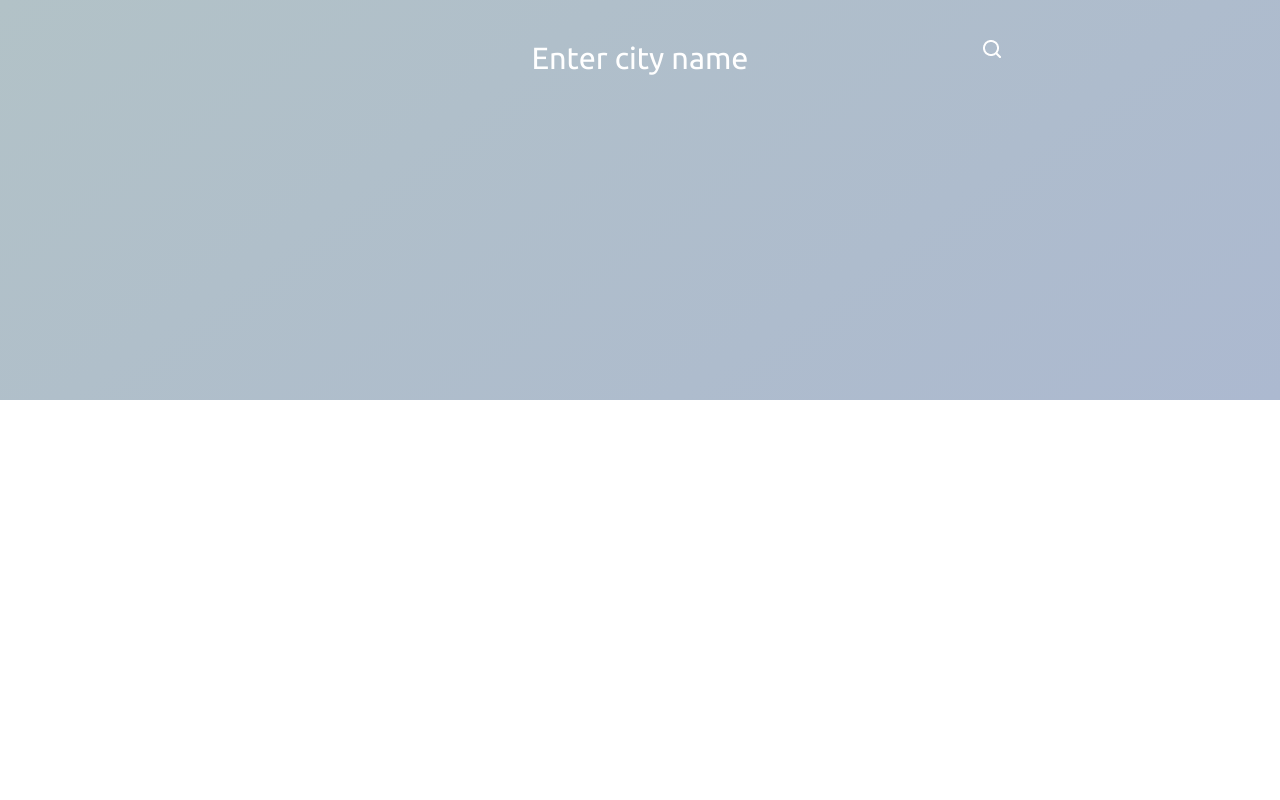
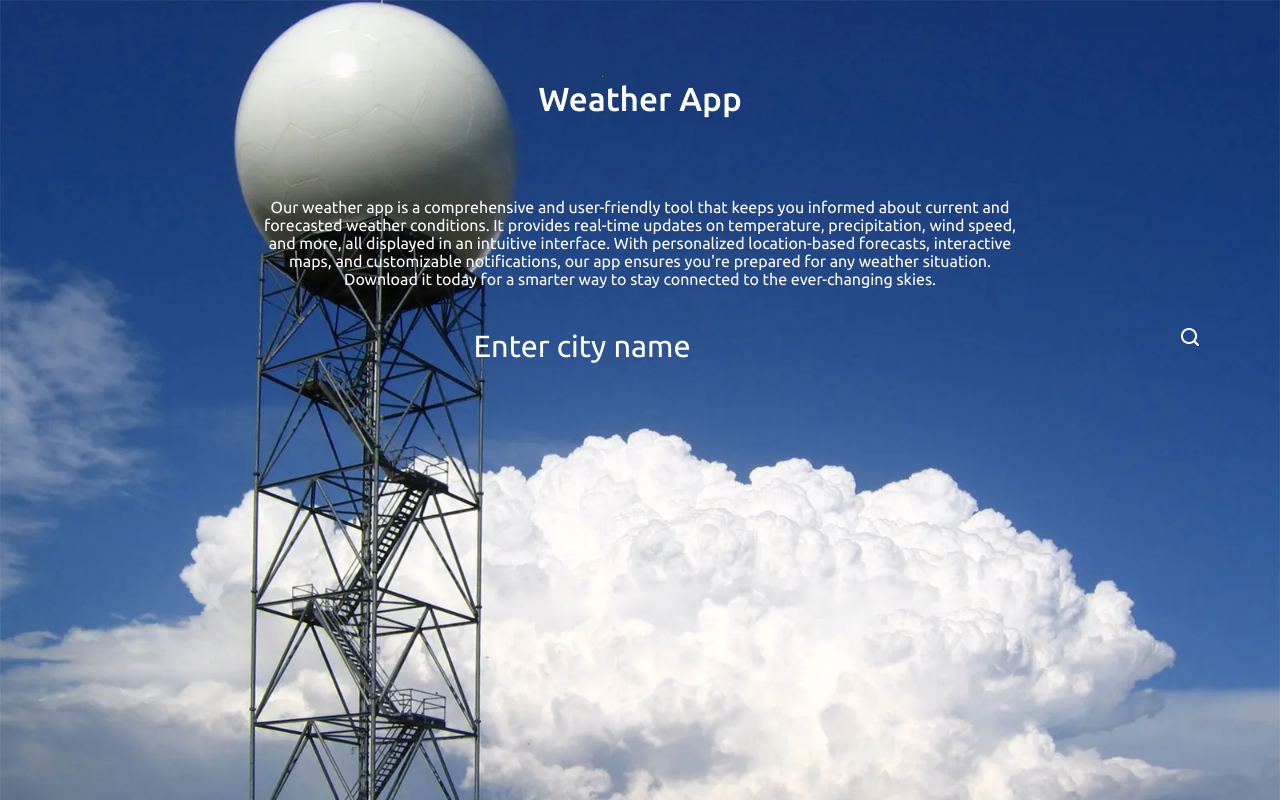
Before and after one commit to xant3r0/vueWeather, a Vue app: page / in a window 1280 px wide. Built offline with nearby package versions, Linux system fonts and the light colour scheme.

Commit message:
Added new features

```diff
--- a/src/components/Current.vue
+++ b/src/components/Current.vue
@@ -1,9 +1,20 @@
 <template>
+<div v-if="isResponse !== true" id="start">
+    <h1 id="title">Weather App</h1>
+    <p id="desc">Our weather app is a comprehensive and user-friendly tool that keeps you informed about current and forecasted weather conditions. It provides real-time updates on temperature, precipitation, wind speed, and more, all displayed in an intuitive interface. With personalized location-based forecasts, interactive maps, and customizable notifications, our app ensures you're prepared for any weather situation. Download it today for a smarter way to stay connected to the ever-changing skies.</p>
+    <div id="container">
+        <button @click="getData" id="Search" for="City">
+            <img v-bind:src="require('../assets/Search.png')" alt="">
+        </button>
+        <input id="City" type="text" v-model="currentInputCity" :placeholder="placeholder">
+    </div>
+</div>
+<div v-if="isResponse === true">
     <div id="current">
         <div id="norm" v-if="clouds < 30 && currentTemp > 18 && currentState !== 'Mist'">
             <button @click="getData" id="Search" for="City">
-                <img v-bind:src="require('../assets/Search.png')" alt="">
-            </button>
+            <img v-bind:src="require('../assets/Search.png')" alt="">
+        </button>
             <div id="data">
                 <input id="City" type="text" v-model="currentInputCity" :placeholder="placeholder">
                 <h1 v-if="isResponse === true">{{ currentTemp }} °</h1>
@@ -56,6 +67,7 @@
             <div class="gol"></div>
         </div>
     </div>
+</div>
     <div v-if="isResponse === true">
         <div id="forecast-data">
             <h2>Today</h2>
@@ -74,7 +86,7 @@
                 <img v-bind:src="require('../assets/RainySun.png')" v-else-if="isResponse === true && data.data.forecast.forecastday[0].hour[0].condition.text === 'Light rain shower'">
                 <img v-bind:src="require('../assets/HeavyRain.png')" v-else-if="isResponse === true && data.data.forecast.forecastday[0].hour[0].condition.text === 'Thundery outbreaks possible'">
                 <img v-bind:src="require('../assets/RainySun.png')" v-else-if="isResponse === true && data.data.forecast.forecastday[0].hour[0].condition.text === 'Moderate or heavy rain shower'">
-                <img v-bind:src="require('../assets/RainySun.png')" v-else-if="isResponse === true && data.data.forecast.forecastday[0].hour[0].condition.text === 'Mist'">
+                <img v-bind:src="require('../assets/Cloudy.png')" v-else-if="isResponse === true && data.data.forecast.forecastday[0].hour[0].condition.text === 'Overcast' || data.data.forecast.forecastday[0].hour[0].condition.text === 'Cloudy'">
                 <p>{{ hoursForecast[0] }}:00</p>
             </div>
                 <div  class="forecast">
@@ -90,6 +102,7 @@
                     <img v-bind:src="require('../assets/HeavyRain.png')" v-else-if="isResponse === true && data.data.forecast.forecastday[0].hour[1].condition.text === 'Thundery outbreaks possible'">
                     <img v-bind:src="require('../assets/RainySun.png')" v-else-if="isResponse === true && data.data.forecast.forecastday[0].hour[1].condition.text === 'Moderate or heavy rain shower'">
                     <img v-bind:src="require('../assets/RainySun.png')" v-else-if="isResponse === true && data.data.forecast.forecastday[0].hour[1].condition.text === 'Mist'">
+                    <img v-bind:src="require('../assets/Cloudy.png')" v-else-if="isResponse === true && data.data.forecast.forecastday[0].hour[0].condition.text === 'Overcast' || data.data.forecast.forecastday[0].hour[1].condition.text === 'Cloudy'">
                     <p>{{ hoursForecast[1] }}:00</p>
             </div>
             <div  class="forecast">
@@ -105,6 +118,7 @@
                     <img v-bind:src="require('../assets/HeavyRain.png')" v-else-if="isResponse === true && data.data.forecast.forecastday[0].hour[2].condition.text === 'Thundery outbreaks possible'">
                 <img v-bind:src="require('../assets/RainySun.png')" v-else-if="isResponse === true && data.data.forecast.forecastday[0].hour[2].condition.text === 'Moderate or heavy rain shower'">
                 <img v-bind:src="require('../assets/RainySun.png')" v-else-if="isResponse === true && data.data.forecast.forecastday[0].hour[2].condition.text === 'Mist'">
+                <img v-bind:src="require('../assets/Cloudy.png')" v-else-if="isResponse === true && data.data.forecast.forecastday[0].hour[0].condition.text === 'Overcast' || data.data.forecast.forecastday[0].hour[2].condition.text === 'Cloudy'">
                     <p>{{ hoursForecast[2] }}:00</p>
             </div>
             <div  class="forecast">
@@ -120,6 +134,7 @@
                     <img v-bind:src="require('../assets/HeavyRain.png')" v-else-if="isResponse === true && data.data.forecast.forecastday[0].hour[3].condition.text === 'Thundery outbreaks possible'">
                 <img v-bind:src="require('../assets/RainySun.png')" v-else-if="isResponse === true && data.data.forecast.forecastday[0].hour[3].condition.text === 'Moderate or heavy rain shower'">
                 <img v-bind:src="require('../assets/RainySun.png')" v-else-if="isResponse === true && data.data.forecast.forecastday[0].hour[3].condition.text === 'Mist'">
+                <img v-bind:src="require('../assets/Cloudy.png')" v-else-if="isResponse === true && data.data.forecast.forecastday[0].hour[0].condition.text === 'Overcast' || data.data.forecast.forecastday[0].hour[3].condition.text === 'Cloudy'">
                     <p>{{ hoursForecast[3] }}:00</p>
             </div>
             <div  class="forecast">
@@ -135,6 +150,7 @@
                     <img v-bind:src="require('../assets/HeavyRain.png')" v-else-if="isResponse === true && data.data.forecast.forecastday[0].hour[4].condition.text === 'Thundery outbreaks possible'">
                     <img v-bind:src="require('../assets/RainySun.png')" v-else-if="isResponse === true && data.data.forecast.forecastday[0].hour[4].condition.text === 'Moderate or heavy rain shower'">
                     <img v-bind:src="require('../assets/RainySun.png')" v-else-if="isResponse === true && data.data.forecast.forecastday[0].hour[4].condition.text === 'Mist'">
+                    <img v-bind:src="require('../assets/Cloudy.png')" v-else-if="isResponse === true && data.data.forecast.forecastday[0].hour[0].condition.text === 'Overcast' || data.data.forecast.forecastday[0].hour[4].condition.text === 'Cloudy'">
                     <p>{{ hoursForecast[4] }}:00</p>
             </div>
         </div>
@@ -394,4 +410,44 @@ export default {
     #first {
         margin-left:0;
     }
+    #start {
+        min-height: 100vh;
+        min-width: 100vw;
+        background: url(../assets/Background.png);
+        background-size: cover;
+        top:0;
+        position: fixed;
+    }
+    #container {
+        display: flex;
+        flex-direction: row-reverse;
+        justify-content: center;
+    }
+    #Search {
+        margin-right:5vw;
+    }
+    #Search::placeholder {
+        color:darkcyan;
+    }
+    #desc {
+        color:#FFFFFF;
+        text-align: center;
+        padding: 0 20vw;
+        padding-top: 10vh;
+    }
+    @media (max-width:520px) {
+        #desc {
+            padding:0 10vw;
+            padding-top: 10vh;
+        }
+    }
+    #City {
+        margin-left: 5vw;
+    }
+    #title {
+        color:#FFFFFF;
+        text-align: center;
+        padding: 0 20vw;
+        font-size: 25pt;
+    }
 </style>
```
Also changed, not shown: src/assets/Background.png (added).
